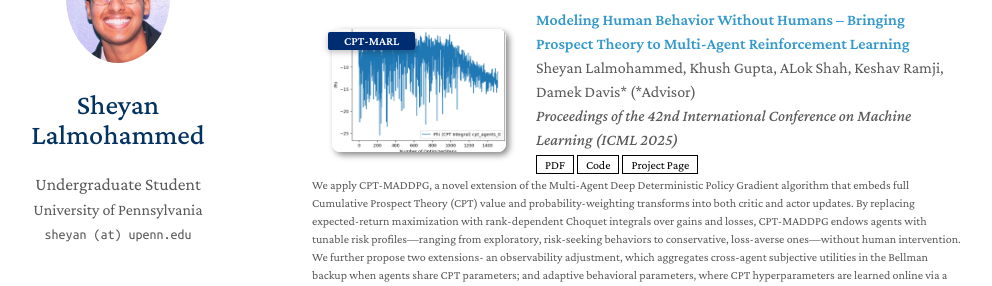
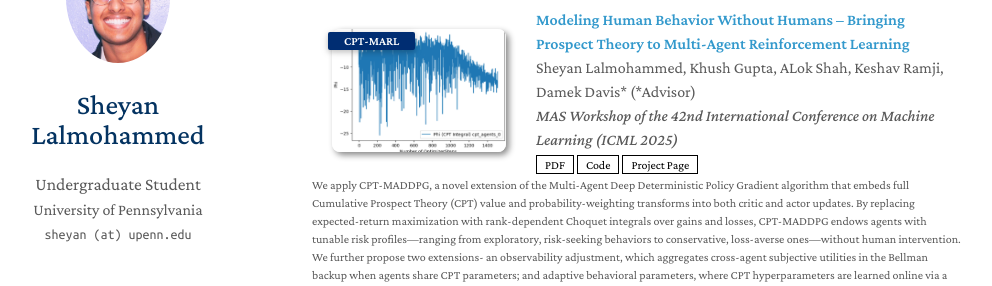
Before and after one commit to sheyanlalmohammed1/sheyanlalmohammed1.github.io, a Jekyll site: the page built from index.md, in a window 1280 px wide and 900 px high, scrolled down 861 px. Shown: the part 153-439 px from the top of the window, without its empty margins (158-1150 px from the left). Built offline with Jekyll 4.4.1, drawn with Linux system fonts in a browser that asks for light colours; a style sheet for code colours, icons or effects is not loaded; our own code applies the rules of GitHub Pages for plain Markdown files.

Commit message:
Update conference name for CPT-MARL publication

```diff
--- a/_data/publications.yml
+++ b/_data/publications.yml
@@ -13,7 +13,7 @@ main:
   - title: "Modeling Human Behavior Without Humans – Bringing Prospect Theory to Multi-Agent Reinforcement Learning"
     authors: Sheyan Lalmohammed, Khush Gupta, ALok Shah, Keshav Ramji, Damek Davis* (*Advisor)
     conference_short: CPT-MARL
-    conference: Proceedings of the 42nd International Conference on Machine Learning (ICML 2025)
+    conference: MAS Workshop of the 42nd International Conference on Machine Learning (ICML 2025)
     abstract: We apply CPT-MADDPG, a novel extension of the Multi-Agent Deep Deterministic Policy Gradient algorithm that embeds full Cumulative Prospect Theory (CPT) value and probability-weighting transforms into both critic and actor updates. By replacing expected-return maximization with rank-dependent Choquet integrals over gains and losses, CPT-MADDPG endows agents with tunable risk profiles—ranging from exploratory, risk-seeking behaviors to conservative, loss-averse ones—without human intervention. We further propose two extensions- an observability adjustment, which aggregates cross-agent subjective utilities in the Bellman backup when agents share CPT parameters; and adaptive behavioral parameters, where CPT hyperparameters are learned online via a secondary loss. Across competitive pursuit (Simple Tag), cooperative coverage (Simple Spread), and strategic bidding (first-price auctions), we show that risk-seeking parameterized CPT speeds early learning, extreme risk-averse parameterized CPT enforces prudence at a performance cost, transparent utility sharing preserves coordination under heterogeneity, and naive dynamic adaptation destabilizes convergence. In auction settings, learned CPT policies replicate the overbidding phenomenon documented by Josheski and Delcev, yielding short-term gains followed by long-term losses. Our work demonstrates a principled, differentiable framework for integrating human-like risk attitudes into multi-agent RL.
     pdf: assets/files/CPT-MARL.pdf
     code: https://github.com/sheyanlalmohammed1/STAT-4830-CPT-MARL-project
```
